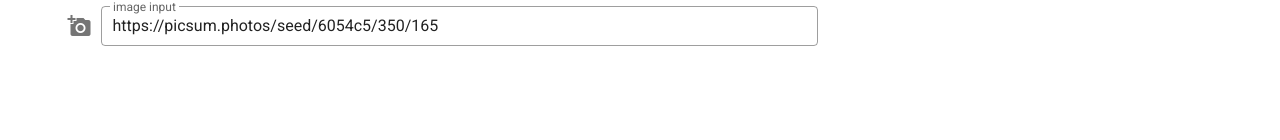
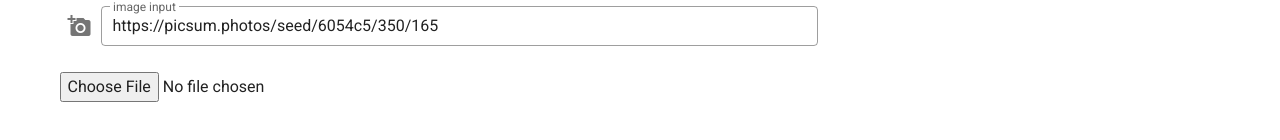
Before and after one commit to dustpancake/BRImage-UI, a Vue app: page / in a window 1280 px wide. Shown: the part 586-726 px from the top of the page. Built offline with nearby package versions, Linux system fonts and the light colour scheme.

Commit message:
rough PoC of local file rendering with access to bytes

```diff
--- a/src/views/Dashboard.vue
+++ b/src/views/Dashboard.vue
@@ -19,9 +19,10 @@
               prepend-icon="add_a_photo"
               class="mt-4 mx-2"
               @change="onUrlInput"
-              v-model="url"
+              v-model="displayUrl"
             >
             </v-text-field >
+            <input type="file" @change="onTest" />
       </v-col>
       <v-col
         cols="6"
@@ -61,18 +62,25 @@
 </template>
 
 <script>
+/* eslint-disable */
 import axios from 'axios';
 
 export default {
   name: 'Home',
   data() {
     return {
-      url: this.randomImage()
+      url: this.randomImage(),
+      filename: ""
+    }
+  },
+  computed: {
+    displayUrl() {
+      return this.url.startsWith("data") ? this.filename : this.url ;
     }
   },
   methods: {
     onUndo() {
-      this.url=this.randomImage()
+      this.url=this.randomImage();
     },
     onUrlInput(event) {
       this.url=event;
@@ -96,6 +104,16 @@ export default {
         .catch(error => {
           console.log(error);
         })
+    },
+    onTest(event) {
+      const file = event.target.files[0];
+      this.filename = file.name;
+      const reader = new FileReader();
+      reader.readAsDataURL(file);
+      reader.onload = e => {
+        console.log(e.target.result);
+        this.url = e.target.result;
+      };
     }
   }
 }
```
